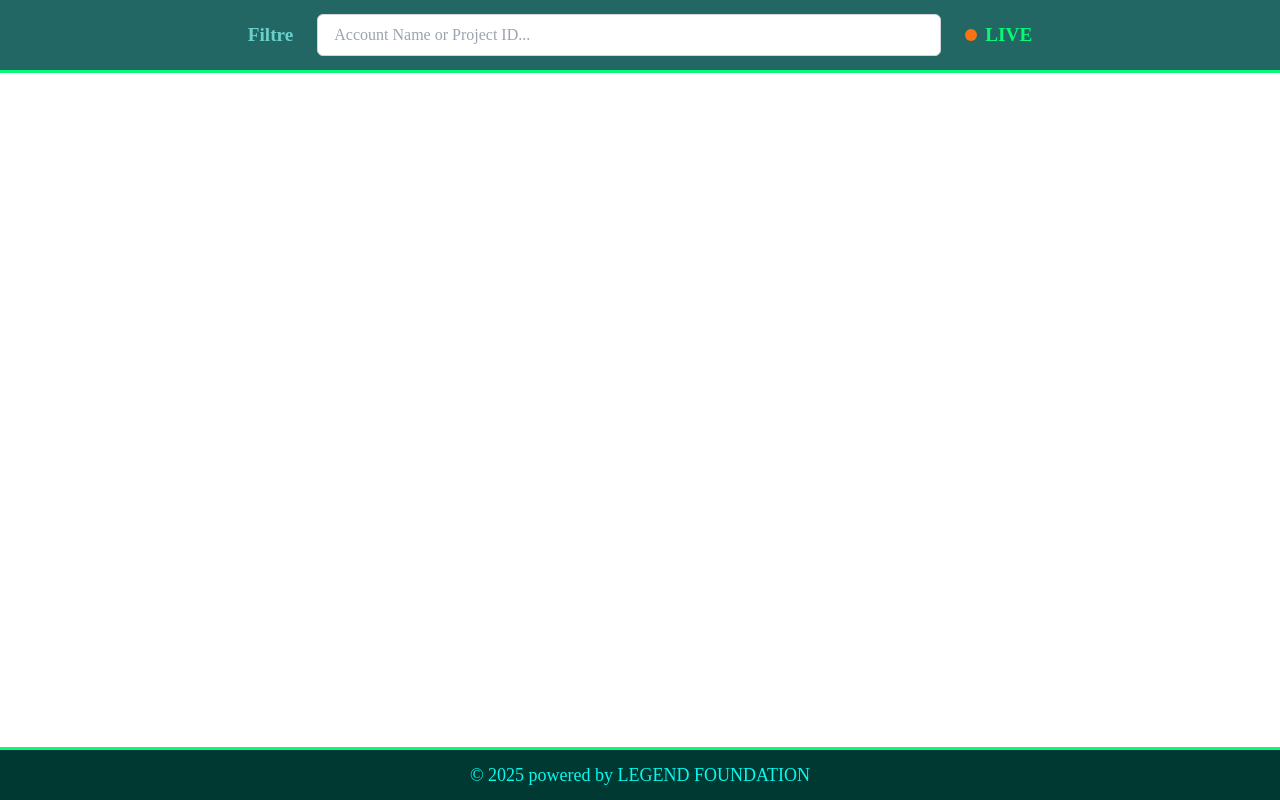
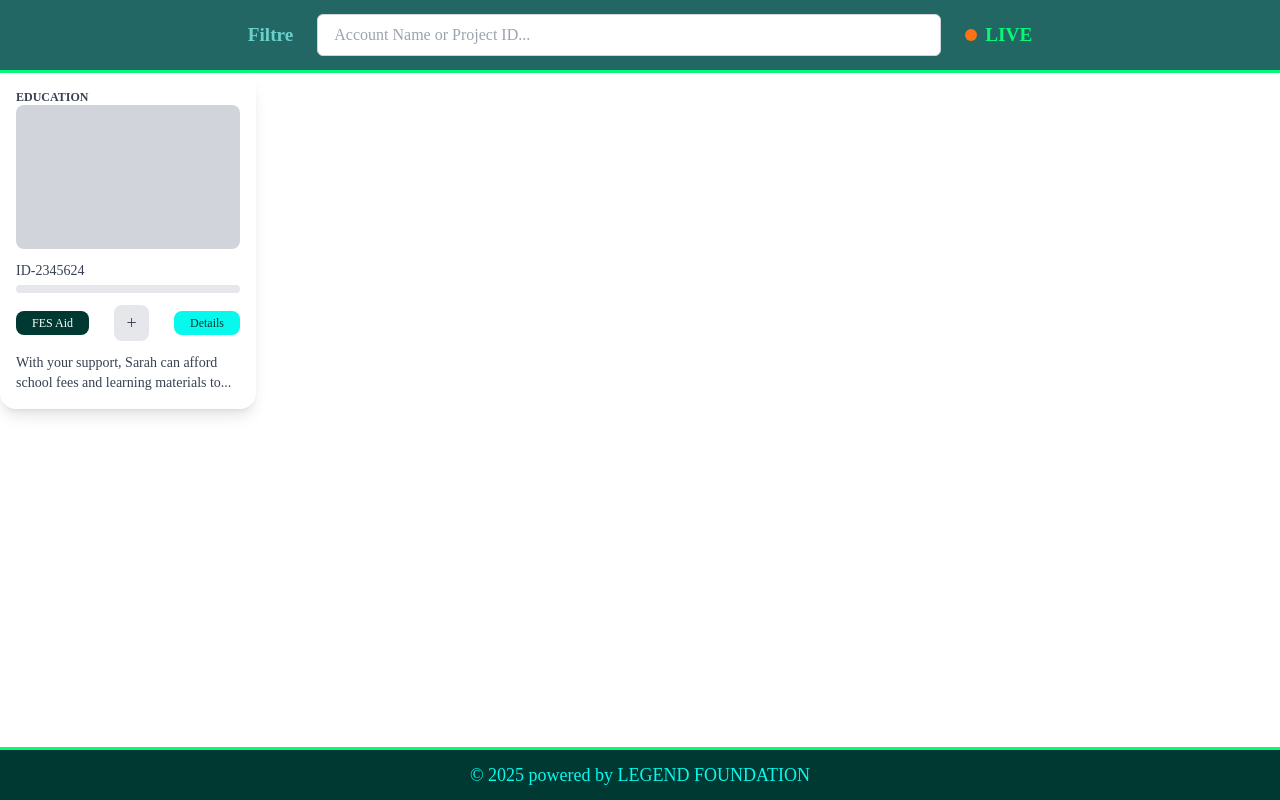
Before and after one commit to Abraham-trigs/FES-Manager, a React (Vite) app in the folder fes-manager/: page /ProjectFeed in a window 1280 px wide. Built offline with nearby package versions, Linux system fonts and the light colour scheme.

Commit message:
Created ProjectCard.jsx component with basic structure and placeholder elements

```diff
--- a/fes-manager/src/components/Footer.jsx
+++ b/fes-manager/src/components/Footer.jsx
@@ -2,6 +2,7 @@ import React from 'react';
 
 const Footer = () => {
   return (
+
 
 
 
--- /dev/null
+++ b/fes-manager/src/components/ProjectCard.jsx
@@ -0,0 +1,41 @@
+import React from "react";
+
+const ProjectCard = () => {
+  return (
+    <div className="w-64 bg-white rounded-2xl shadow-lg overflow-hidden p-4">
+      {/* Category */}
+      <p className="text-xs font-semibold text-gray-700 uppercase">Education</p>
+
+      {/* Image Placeholder */}
+      <div className="w-full h-36 bg-gray-300 rounded-lg"></div>
+
+      {/* Progress Bar */}
+      <div className="mt-3">
+        <p className="text-sm text-gray-700 font-medium">ID-2345624</p>
+        <div className="w-full bg-gray-200 rounded-full h-2 mt-1">
+          <div className="bg-green-500 h-2 rounded-full w-3/4"></div>
+        </div>
+      </div>
+
+      {/* Buttons */}
+      <div className="flex items-center justify-between mt-3">
+        <button className="bg-darkGreen text-white text-xs px-4 py-1 rounded-lg">
+          FES Aid
+        </button>
+        <button className="bg-gray-200 text-gray-700 text-lg px-3 py-1 rounded-lg">
+          +
+        </button>
+        <button className="bg-cyanNeon text-darkGreen text-xs px-4 py-1 rounded-lg">
+          Details
+        </button>
+      </div>
+
+      {/* Description */}
+      <p className="text-sm text-gray-700 mt-3">
+        With your support, Sarah can afford school fees and learning materials to...
+      </p>
+    </div>
+  );
+};
+
+export default ProjectCard;
--- a/fes-manager/src/components/ProjectFeed/ProjectFeed.jsx
+++ b/fes-manager/src/components/ProjectFeed/ProjectFeed.jsx
@@ -1,12 +1,15 @@
 import React from 'react'
 import Footer from '../Footer'
 import ProjectFeedNavBar from './ProjectFeedNavBar'
+import ProjectCard from '../ProjectCard'
 
 const ProjectFeed = () => {
   return (
     <>
       <ProjectFeedNavBar />
       <Footer />
+      <ProjectCard />
+
     </>
   )
 }
```
